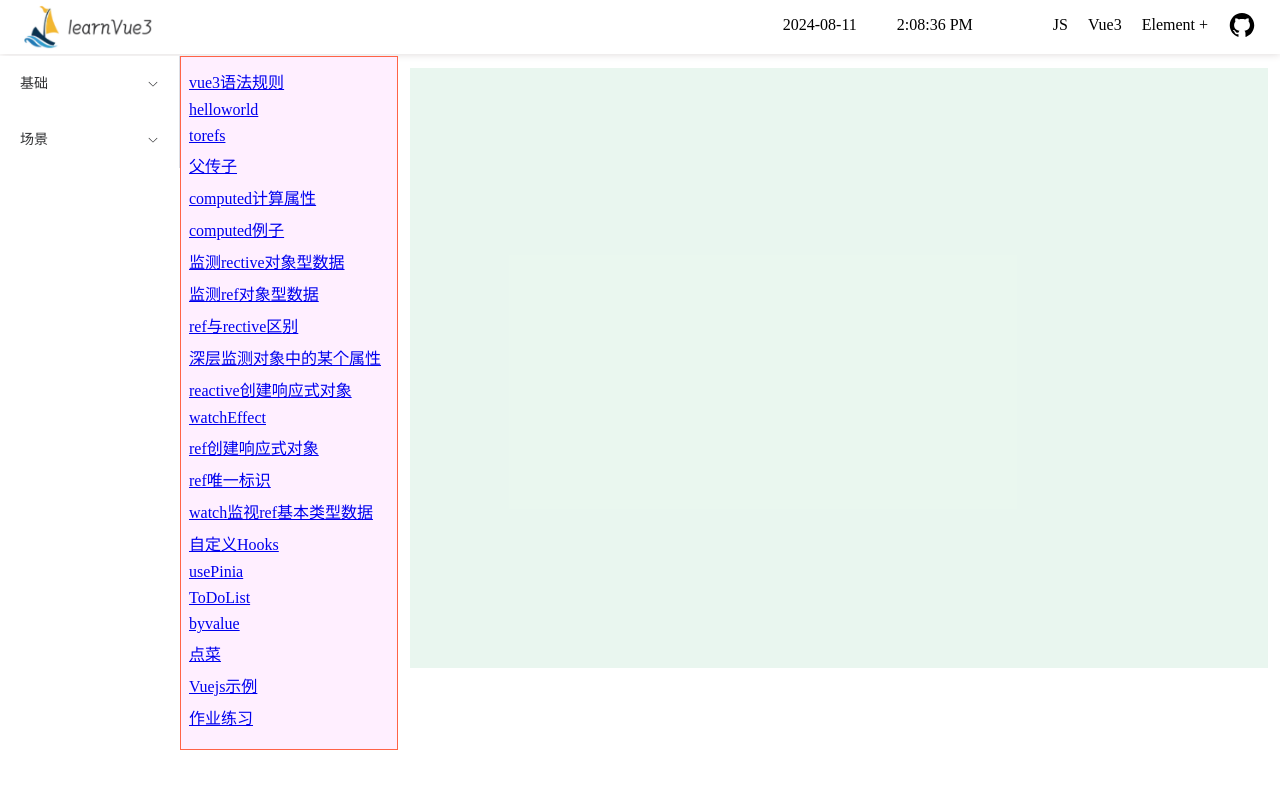
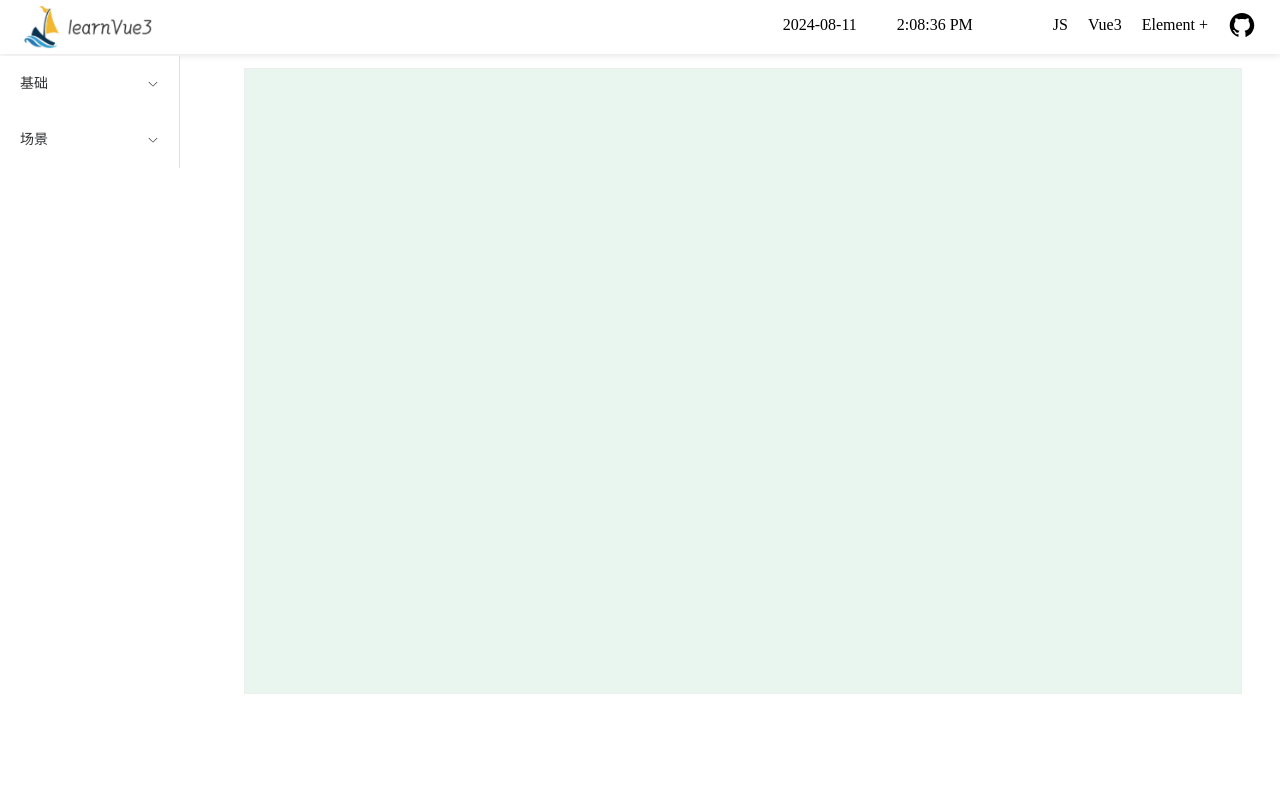
Before and after one commit to beiduofeng/learnVue3, a Vue app: page /fa in a window 1280 px wide. Shown: the top 788 px of the page. Built offline with nearby package versions, Linux system fonts and the light colour scheme.

Commit message:
style: 样式调整

```diff
--- a/src/App.vue
+++ b/src/App.vue
@@ -1,36 +1,11 @@
 <script setup>
-import { RouterLink, RouterView } from 'vue-router'
+import { RouterView } from 'vue-router'
 import { Header, Menu } from './common';
 </script>
 <template>
   <Header />
   <div class="wrapper">
     <Menu />
-    <div class="left-menu">
-      <RouterLink to="/Vue3">vue3语法规则</RouterLink>
-      <RouterLink to="/helloworld">helloworld</RouterLink>
-      <RouterLink to="/torefs">torefs</RouterLink>
-      <RouterLink to="/p2c">父传子</RouterLink>
-      <RouterLink to="/computed">computed计算属性</RouterLink>
-      <RouterLink to="/Computerexaple">computed例子</RouterLink>
-      <RouterLink to="/WatchRective">监测rective对象型数据</RouterLink>
-      <RouterLink to="/watchRef">监测ref对象型数据</RouterLink>
-      <RouterLink to="/refVsRective">ref与rective区别</RouterLink>
-      <RouterLink to="/deepWatch">深层监测对象中的某个属性</RouterLink>
-      <RouterLink to="/Reactive">reactive创建响应式对象</RouterLink>
-      <RouterLink to="/watchEffect">watchEffect</RouterLink>
-      <RouterLink to="/Ref">ref创建响应式对象</RouterLink>
-      <RouterLink to="/Fa">ref唯一标识</RouterLink>
-      <RouterLink to="/watchRefPrimitiveType">watch监视ref基本类型数据</RouterLink>
-      <RouterLink to="/Hooks">自定义Hooks</RouterLink>
-      <RouterLink to="/usePinia">usePinia</RouterLink>
-      <RouterLink to="/todolist">ToDoList</RouterLink>
-      <RouterLink to="/father">byvalue</RouterLink>
-      <RouterLink to="/aa">点菜</RouterLink>
-      <RouterLink to="/VE">Vuejs示例</RouterLink>
-      <RouterLink to="/practive">作业练习</RouterLink>
-
-    </div>
     <div class="content-wrapper">
       <div class="content">
         <RouterView />
@@ -46,31 +21,16 @@ import { Header, Menu } from './common';
   margin-top: 2px;
 }
 
-.left-menu {
-  width: 200px;
-  min-height: 600px;
-  overflow-y: auto;
-  background-color: #fefe;
-  border: 1px solid tomato;
-  padding: 12px 8px;
-  display: flex;
-  flex-direction: column;
-}
-
-a {
-  margin-bottom: 8px
-}
-
-
 .content-wrapper {
-  padding: 12px;
+  padding: 12px 64px;
   flex-grow: 1;
 }
 
 .content {
-  /* border: 1px solid tomato; */
+  border: 1px solid #eee;
   background-color: #e8f6eeee;
   width: 100%;
   min-height: 600px;
+  padding: 12px;
 }
 </style>
```
